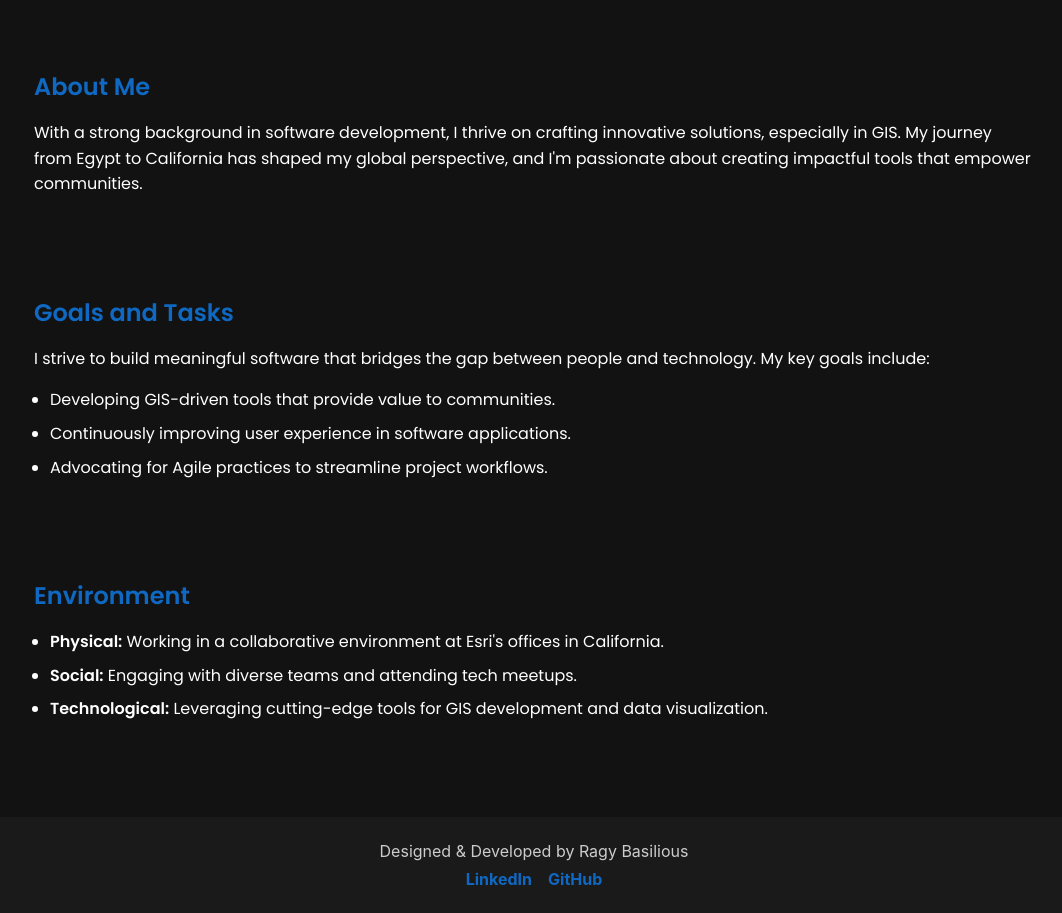
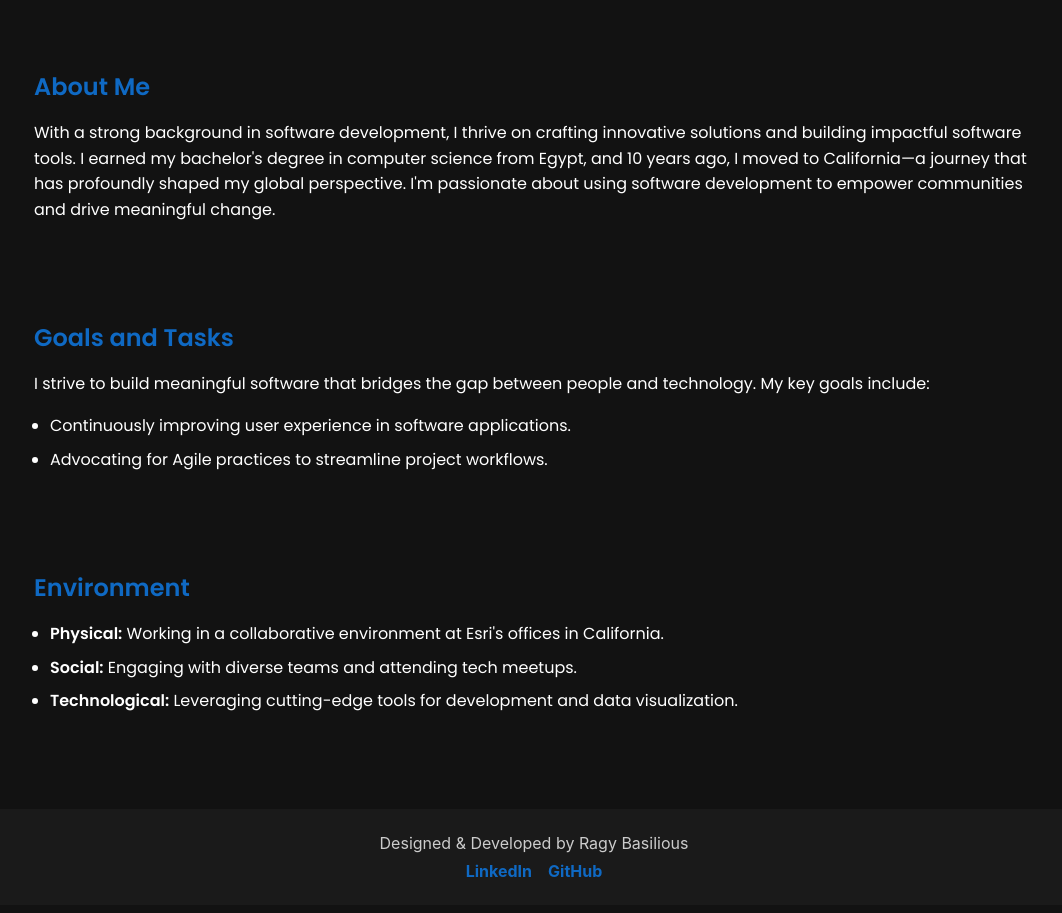
Before and after one commit to ragyb87/cs601-term-project, a React (Create React App) app: page /#/about in a window 1280 px wide. Shown: the part 480-1393 px from the top of the page, without its empty margins (106-1168 px from the left). Built offline with nearby package versions, Linux system fonts and the light colour scheme.

Commit message:
About me page

```diff
--- a/src/pages/AboutPage.js
+++ b/src/pages/AboutPage.js
@@ -25,9 +25,7 @@ function AboutPage() {
         <section className="content-section">
           <h2>About Me</h2>
           <p>
-            With a strong background in software development, I thrive on crafting innovative solutions,
-            especially in GIS. My journey from Egypt to California has shaped my global perspective,
-            and I'm passionate about creating impactful tools that empower communities.
+          With a strong background in software development, I thrive on crafting innovative solutions and building impactful software tools. I earned my bachelor's degree in computer science from Egypt, and 10 years ago, I moved to California—a journey that has profoundly shaped my global perspective. I'm passionate about using software development to empower communities and drive meaningful change.
           </p>
         </section>
 
@@ -38,7 +36,6 @@ function AboutPage() {
             My key goals include:
           </p>
           <ul>
-            <li>Developing GIS-driven tools that provide value to communities.</li>
             <li>Continuously improving user experience in software applications.</li>
             <li>Advocating for Agile practices to streamline project workflows.</li>
           </ul>
@@ -49,7 +46,7 @@ function AboutPage() {
           <ul>
             <li><strong>Physical:</strong> Working in a collaborative environment at Esri's offices in California.</li>
             <li><strong>Social:</strong> Engaging with diverse teams and attending tech meetups.</li>
-            <li><strong>Technological:</strong> Leveraging cutting-edge tools for GIS development and data visualization.</li>
+            <li><strong>Technological:</strong> Leveraging cutting-edge tools for development and data visualization.</li>
           </ul>
         </section>
       </div>
```
